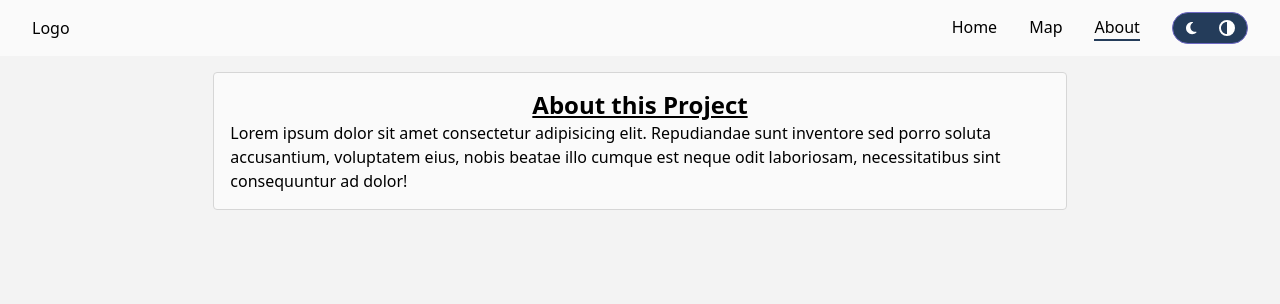
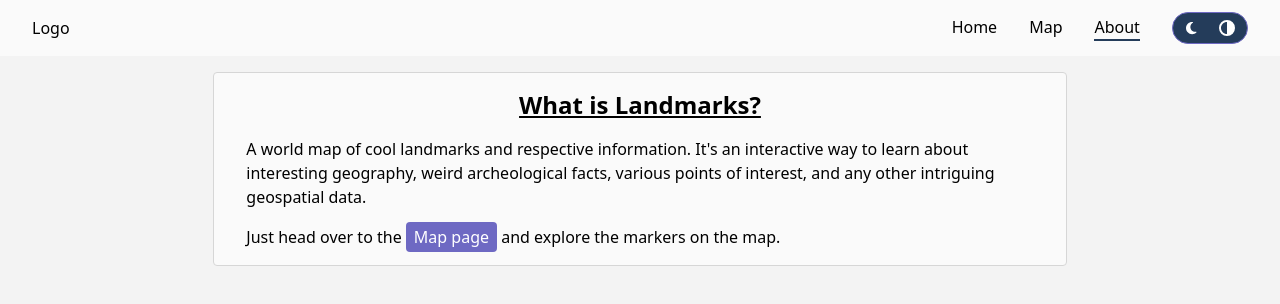
Before and after one commit to siobe34/landmarks, a Next.js app: page /about in a window 1280 px wide. Shown: the top 304 px of the page. Built offline with nearby package versions, Linux system fonts and the light colour scheme.

Commit message:
basic population of About page

```diff
--- a/pages/about/index.tsx
+++ b/pages/about/index.tsx
@@ -2,12 +2,21 @@ import { PageSection } from "../../components/PageSection";
 
 export default function About() {
     return (
-        <PageSection className='mt-4'>
-            <h1 className='text-2xl font-bold underline'>About this Project</h1>
-            <p>
-                Lorem ipsum dolor sit amet consectetur adipisicing elit. Repudiandae sunt inventore sed porro soluta accusantium, voluptatem eius,
-                nobis beatae illo cumque est neque odit laboriosam, necessitatibus sint consequuntur ad dolor!
-            </p>
+        <PageSection className='justify-start mt-4 px-8'>
+            <article className='flex flex-col gap-4'>
+                <h1 className='flex self-center text-2xl font-bold underline'>What is Landmarks?</h1>
+                <p>
+                    A world map of cool landmarks and respective information. It's an interactive way to learn about interesting geography, weird
+                    archeological facts, various points of interest, and any other intriguing geospatial data.
+                </p>
+                <p>
+                    Just head over to the{" "}
+                    <a href='/map' className='px-2 py-1 rounded bg-secondary text-txtOnSecondary hover:underline'>
+                        Map page
+                    </a>{" "}
+                    and explore the markers on the map.
+                </p>
+            </article>
         </PageSection>
     );
 }
```
